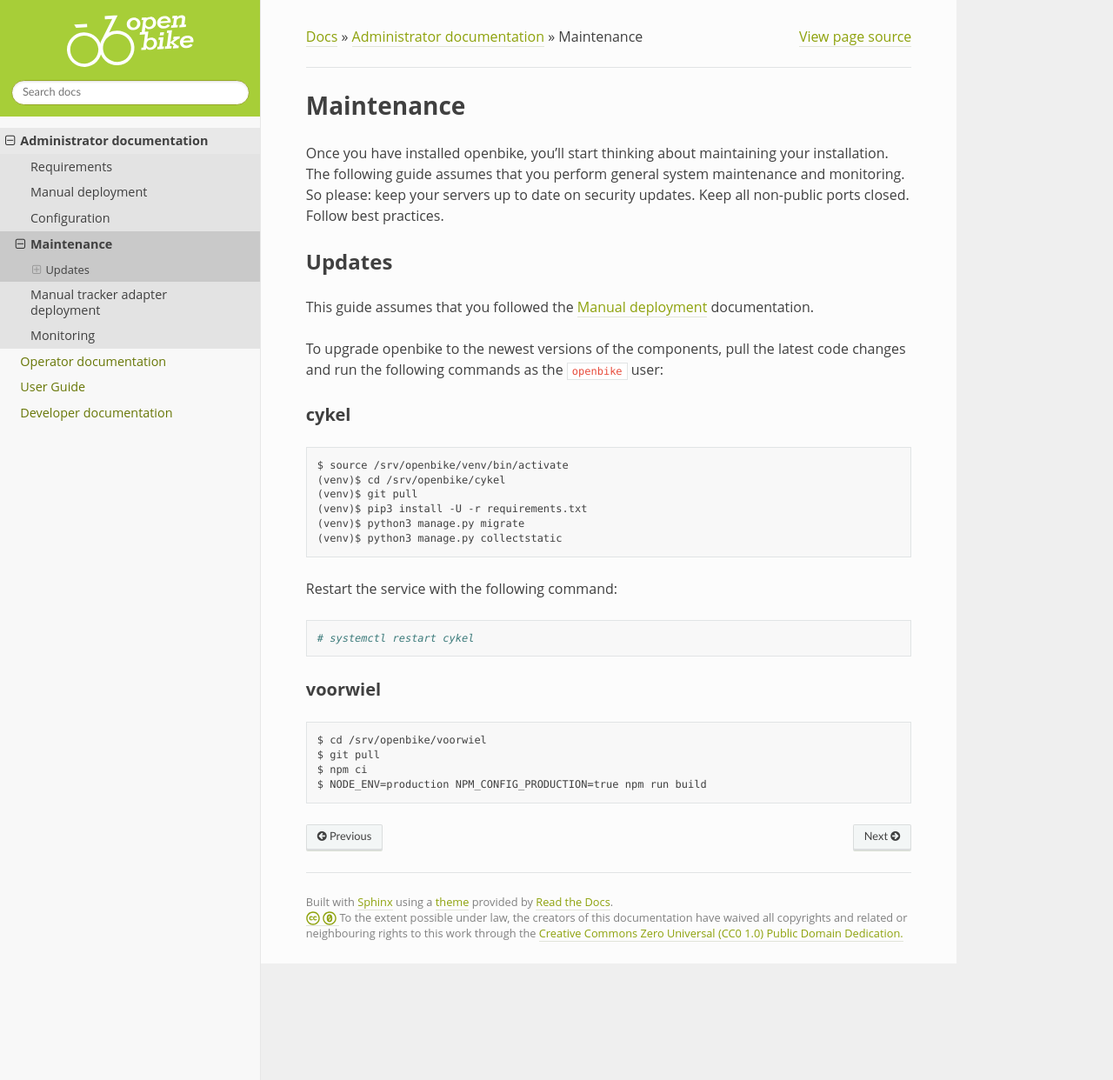
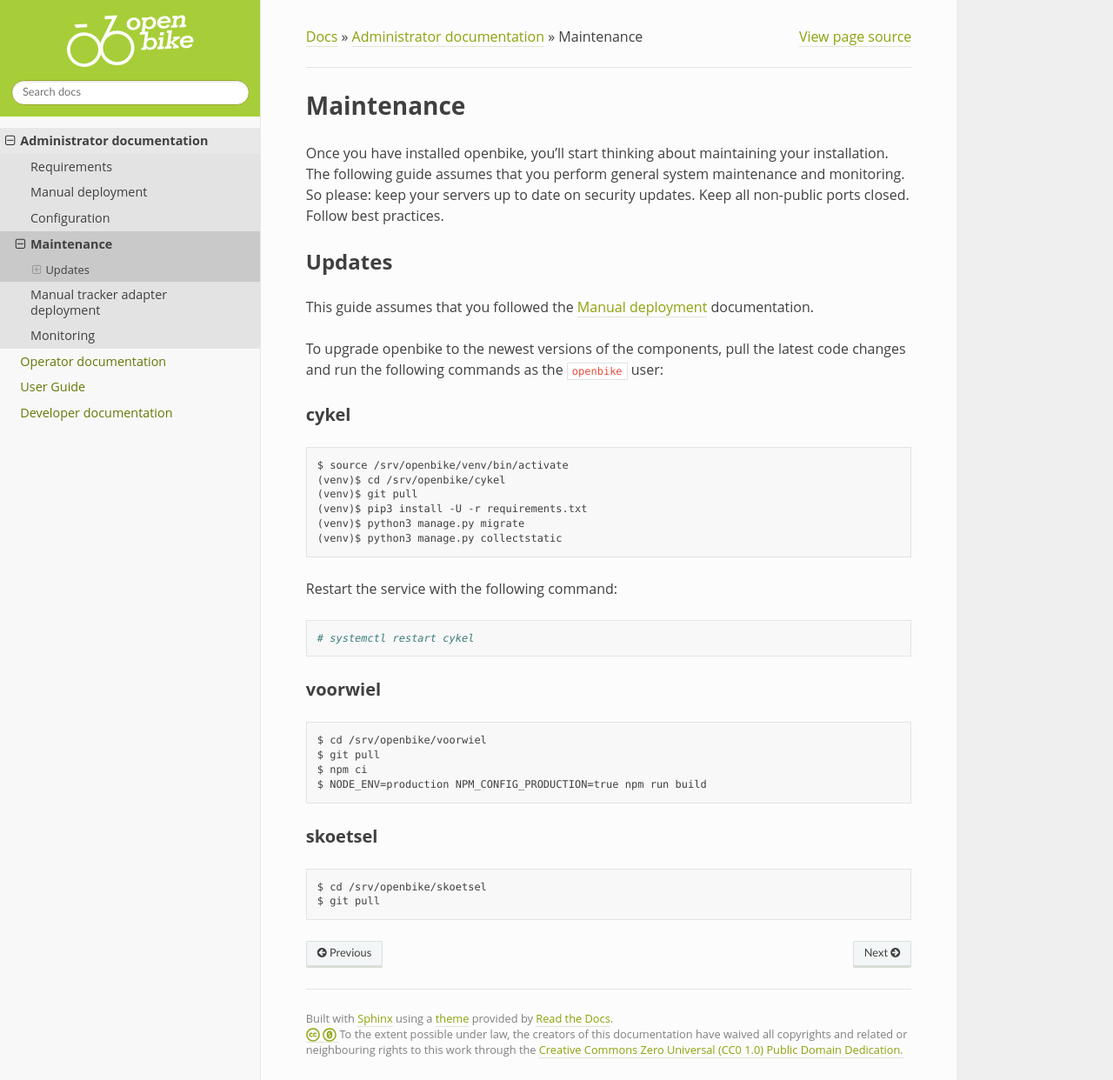
Before and after one commit to transportkollektiv/openbike, a Sphinx documentation site: the page built from docs/administrator/maintenance.rst, in a window 1280 px wide and 1242 px high. Shown: the whole window at 87% size. Built offline with Sphinx 7.4.7 and the Read the Docs theme 2.0.0, drawn with Linux system fonts in a browser that asks for light colours; pages that are not in the unit, such as notebooks, are missing from menus.

Commit message:
docs: add skoetsel maintenance

```diff
--- a/docs/administrator/maintenance.rst
+++ b/docs/administrator/maintenance.rst
@@ -42,3 +42,11 @@ voorwiel
     $ git pull
     $ npm ci
     $ NODE_ENV=production NPM_CONFIG_PRODUCTION=true npm run build
+
+skoetsel
+^^^^^^^
+
+::
+
+    $ cd /srv/openbike/skoetsel
+    $ git pull
```
